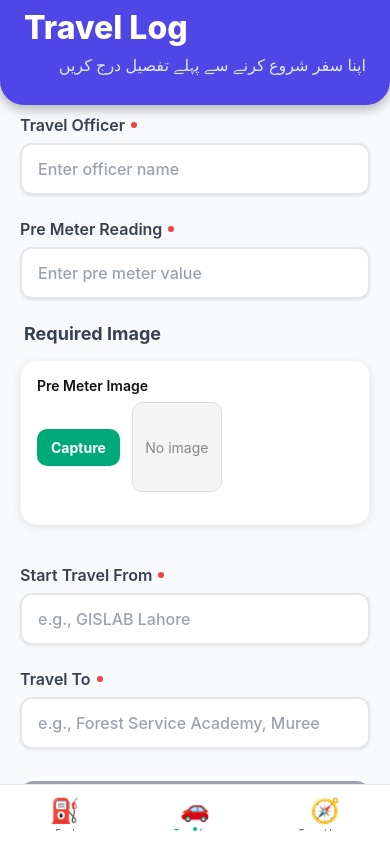
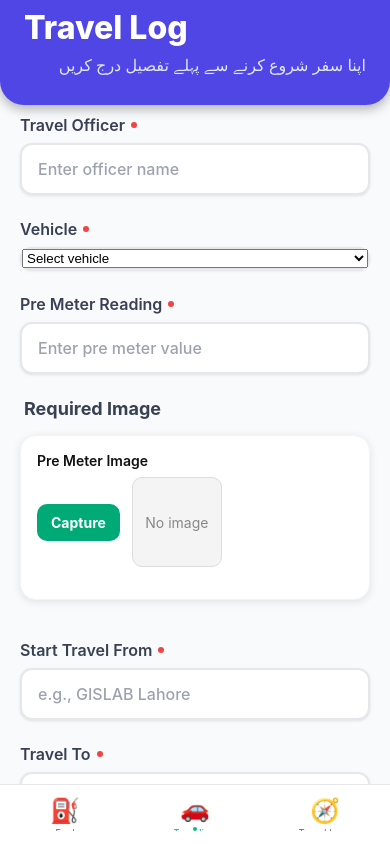
Before and after one commit to HassanSindhu/POLSystemApp, a React Native app: screen /Traveling in a window 390 px wide. Built offline with nearby package versions, Linux system fonts and the light colour scheme.

Commit message:
08-10-2025

```diff
--- a/screens/Fueling.js
+++ b/screens/Fueling.js
@@ -188,7 +188,7 @@ const styles = StyleSheet.create({
   },
   headerBackground: {
     paddingHorizontal: 24,
-    paddingTop: Platform.OS === 'ios' ? 10 : 8,  // match Travel Logs
+    paddingTop: Platform.OS === 'ios' ? 10 : 8,
     paddingBottom: 30,
   },
   header: {
--- a/screens/Traveling.js
+++ b/screens/Traveling.js
@@ -1,4 +1,3 @@
-// screens/Traveling.js
 import React, { useCallback, useMemo, useState } from 'react';
 import {
   View,
@@ -14,12 +13,15 @@ import {
 } from 'react-native';
 import { SafeAreaView } from 'react-native-safe-area-context';
 import AsyncStorage from '@react-native-async-storage/async-storage';
+import { Picker } from '@react-native-picker/picker'; // <-- NEW
 import ImageCaptureRow from '../components/ImageCaptureRow';
 
 const STORAGE_KEY = 'TRAVEL_LOGS';
+const VEHICLES = ['SLJ-1112', 'SAJ-321', 'LEG-2106', 'GBF-848', 'Hiace APL-2025']; // <-- NEW
 
 export default function Traveling() {
   const [officer, setOfficer] = useState('');
+  const [vehicle, setVehicle] = useState('');                 // <-- NEW
   const [preMeter, setPreMeter] = useState('');
   const [preMeterImg, setPreMeterImg] = useState(null);
   const [fromLocation, setFromLocation] = useState('');
@@ -34,22 +36,24 @@ export default function Traveling() {
   const isFormValid = useMemo(() => {
     return (
       officer.trim().length > 0 &&
+      vehicle.trim().length > 0 &&                 // <-- include vehicle
       preMeter.trim().length > 0 &&
       !!preMeterImg?.uri &&
       fromLocation.trim().length > 0 &&
       toLocation.trim().length > 0
     );
-  }, [officer, preMeter, preMeterImg, fromLocation, toLocation]);
+  }, [officer, vehicle, preMeter, preMeterImg, fromLocation, toLocation]);
 
   const resetForm = useCallback(() => {
     setOfficer('');
+    setVehicle('');                                // <-- reset vehicle
     setPreMeter('');
     setPreMeterImg(null);
     setFromLocation('');
     setToLocation('');
   }, []);
 
- // اوپر import میں useCallback پہلے سے موجود ہے
+  // save helper
   const saveToStorage = useCallback(async (record) => {
     try {
       const existing = await AsyncStorage.getItem(STORAGE_KEY);
@@ -61,7 +65,6 @@ export default function Traveling() {
       throw err;
     }
   }, []);
-
 
   const handleSave = useCallback(async () => {
     if (!isFormValid) {
@@ -78,6 +81,7 @@ export default function Traveling() {
     const record = {
       id: `travel_${Date.now()}`,
       officer: officer.trim(),
+      vehicle: vehicle.trim(),                     // <-- save vehicle
       preMeter: preMeterNum,
       preMeterImg: preMeterImg.uri,
       from: fromLocation.trim(),
@@ -85,7 +89,6 @@ export default function Traveling() {
       meta: {
         platform: Platform.OS,
         timestamp: new Date().toISOString(),
-        // آئندہ: gps, appVersion, battery, network وغیرہ شامل ہو سکتے ہیں
       },
     };
 
@@ -96,13 +99,13 @@ export default function Traveling() {
     } catch {
       Alert.alert('Error', 'ریکارڈ محفوظ کرنے میں مسئلہ آیا، دوبارہ کوشش کریں۔');
     }
-  }, [isFormValid, officer, preMeter, preMeterImg, fromLocation, toLocation, resetForm]);
+  }, [isFormValid, officer, vehicle, preMeter, preMeterImg, fromLocation, toLocation, resetForm, saveToStorage]);
 
   return (
     <SafeAreaView style={styles.screenContainer}>
       <StatusBar barStyle="light-content" backgroundColor="#4f46e5" />
 
-      {/* Header */}
+      {/* Header (as per your current Travel header spacing) */}
       <View style={styles.customHeader}>
         <View style={styles.headerBackground}>
           <Text style={styles.header}>Travel Log</Text>
@@ -136,6 +139,25 @@ export default function Traveling() {
                 autoCapitalize="words"
                 returnKeyType="next"
               />
+            </View>
+
+            {/* Vehicle Dropdown - NEW */}
+            <View style={styles.inputContainer}>
+              <View style={styles.labelContainer}>
+                <Text style={styles.label}>Vehicle</Text>
+                <View style={styles.requiredDot} />
+              </View>
+              <View style={styles.pickerWrap}>
+                <Picker
+                  selectedValue={vehicle}
+                  onValueChange={setVehicle}
+                >
+                  <Picker.Item label="Select vehicle" value="" />
+                  {VEHICLES.map((v) => (
+                    <Picker.Item key={v} label={v} value={v} />
+                  ))}
+                </Picker>
+              </View>
             </View>
 
             {/* Pre Meter */}
@@ -195,7 +217,7 @@ export default function Traveling() {
                 style={styles.input}
                 value={toLocation}
                 onChangeText={setToLocation}
-                placeholder="e.g., Forest Service Academy, Muree"
+                placeholder="e.g., Forest Service Academy, Murree"
                 placeholderTextColor="#9ca3af"
                 autoCapitalize="words"
                 returnKeyType="done"
@@ -235,7 +257,7 @@ const styles = StyleSheet.create({
   },
   headerBackground: {
     paddingHorizontal: 24,
-    paddingTop: Platform.OS === 'ios' ? 10 : 8,
+    paddingTop: Platform.OS === 'ios' ? 10 : 8, // matched with your Travel header
     paddingBottom: 30,
   },
   header: {
@@ -282,6 +304,18 @@ const styles = StyleSheet.create({
     color: '#1f2937',
     backgroundColor: '#ffffff',
     fontWeight: '500',
+    shadowColor: '#000',
+    shadowOffset: { width: 0, height: 1 },
+    shadowOpacity: 0.1,
+    shadowRadius: 3,
+    elevation: 2,
+  },
+  // Picker styled to match input (same as Fueling)
+  pickerWrap: {
+    borderWidth: 2,
+    borderColor: '#e5e7eb',
+    borderRadius: 12,
+    backgroundColor: '#ffffff',
     shadowColor: '#000',
     shadowOffset: { width: 0, height: 1 },
     shadowOpacity: 0.1,
```
Lines whose indentation alone changed are shown as unchanged.
